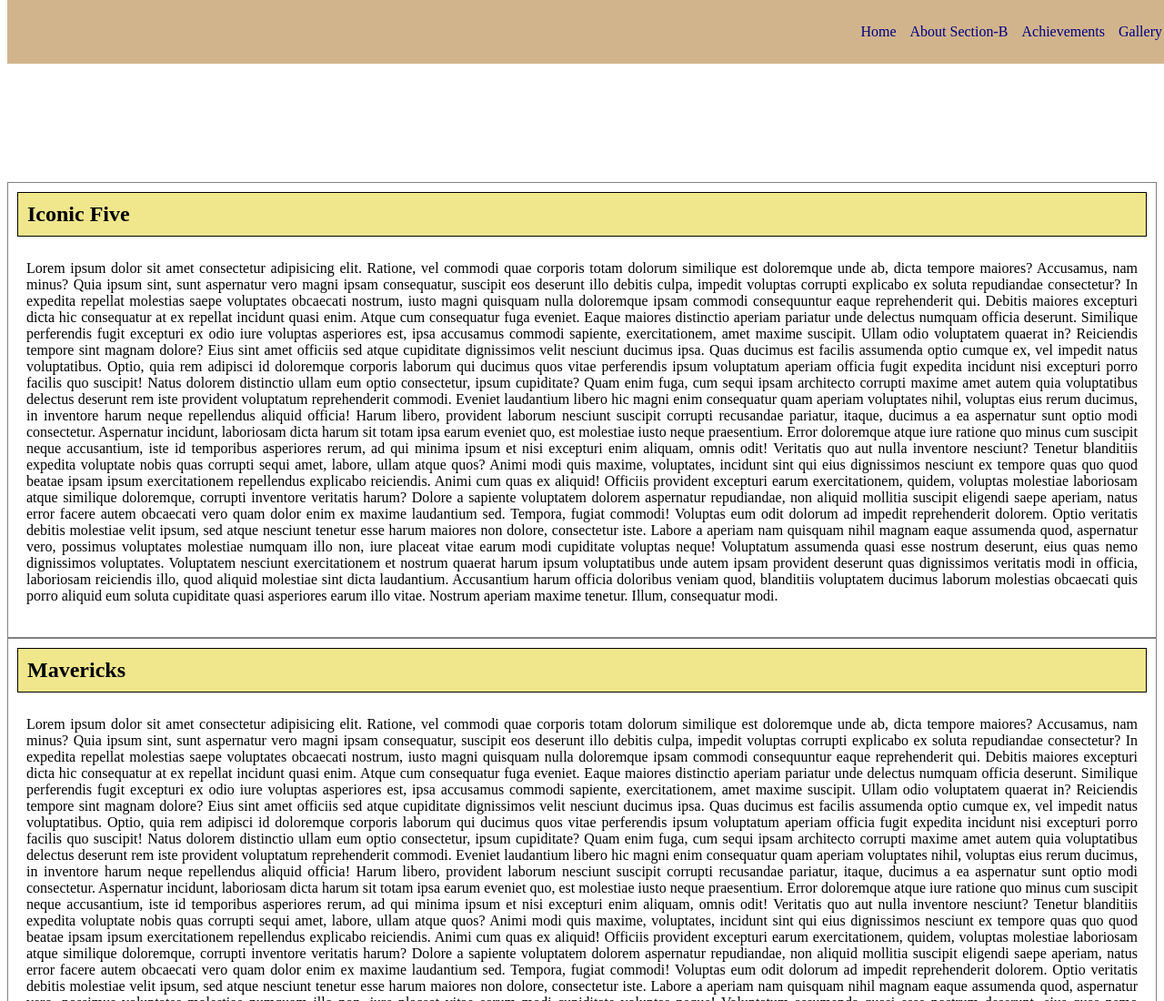
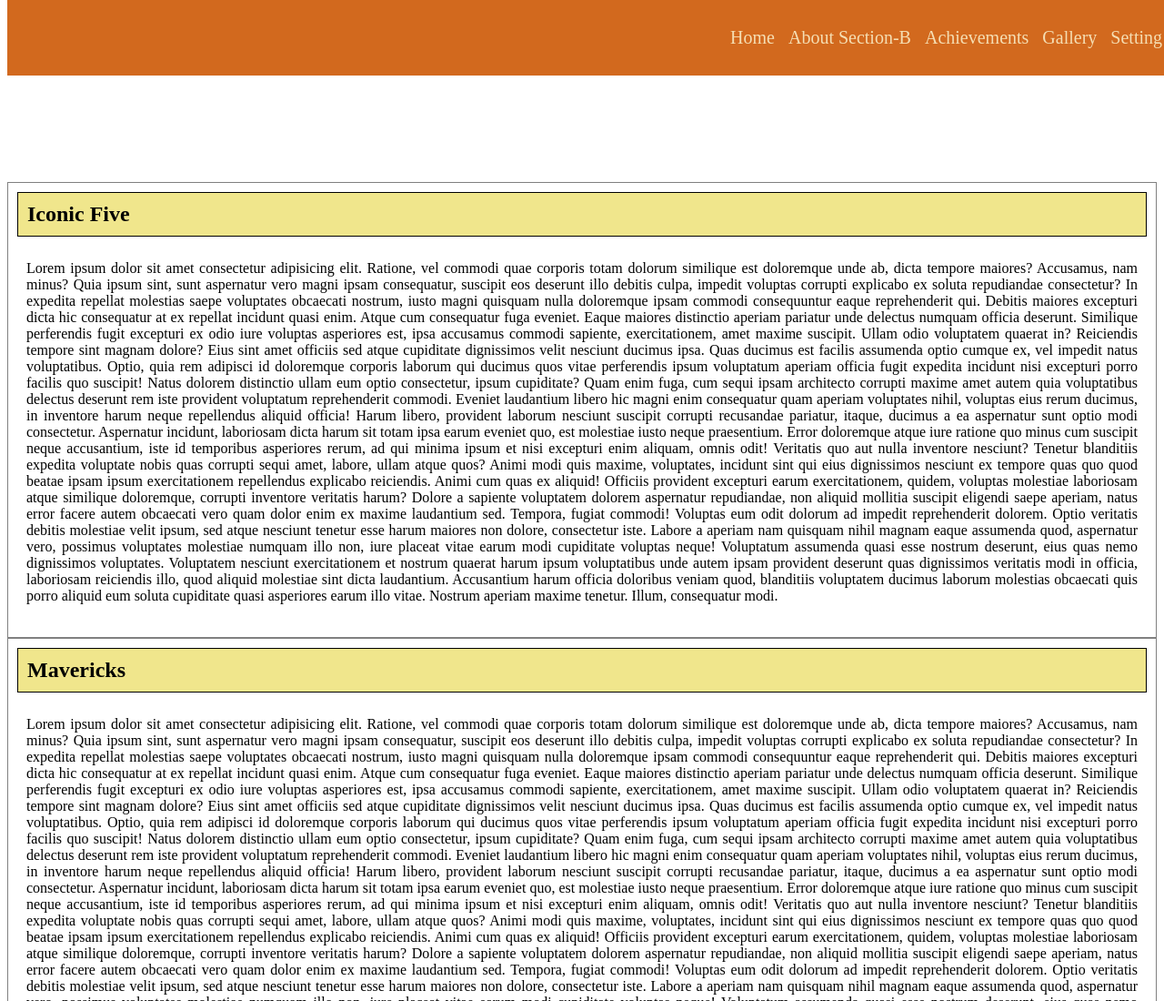
Before and after one commit to Shajanshiva/demo_repository, a plain HTML site: page index.html in a window 1280 px wide. Shown: the top 1100 px of the page at 91% size. Drawn offline with Linux system fonts and the light colour scheme.

Commit message:
changed the color and background

```diff
--- a/index.html
+++ b/index.html
@@ -13,6 +13,7 @@
         <li>About Section-B</li>
         <li>Achievements</li>
         <li>Gallery</li>
+        <li>Setting</li> <!--Menu Item Added-->
       </ul>
     </nav>
     <section>
--- a/style.css
+++ b/style.css
@@ -16,14 +16,15 @@
   width: 100px;
   height: 100px;
   border-radius: 50%;
-  background-color: cornflowerblue;
+  background-color: lightblue;
   color: white;
 }
 
 nav {
   width: 100%;
-  background-color: tan;
-  color: navy;
+  font-size: 20px;/* font-size added*/
+  background-color: chocolate;/*color changed*/
+  color:wheat;
   position: fixed;
   top: 0;
   z-index: 2;
```
